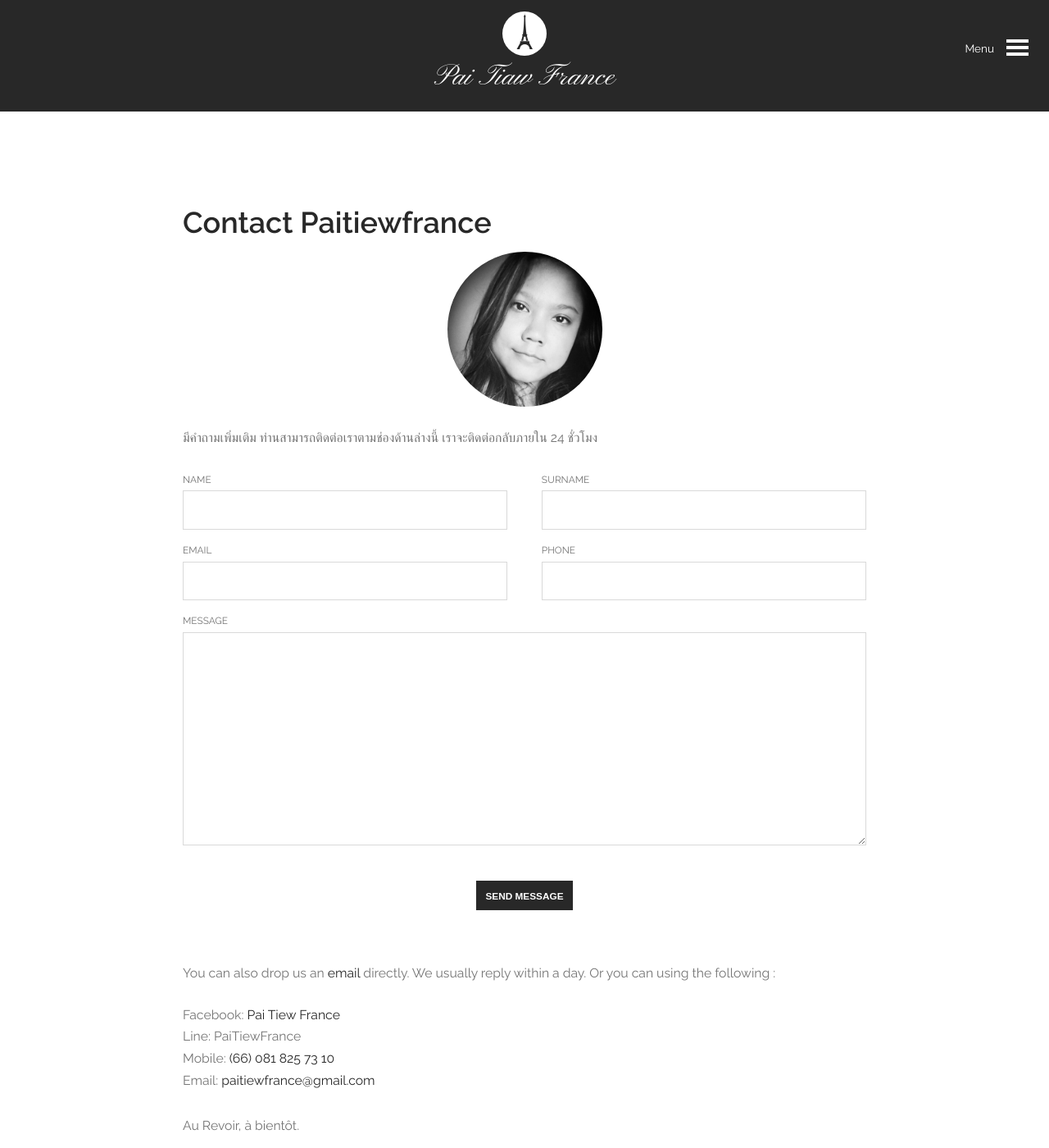
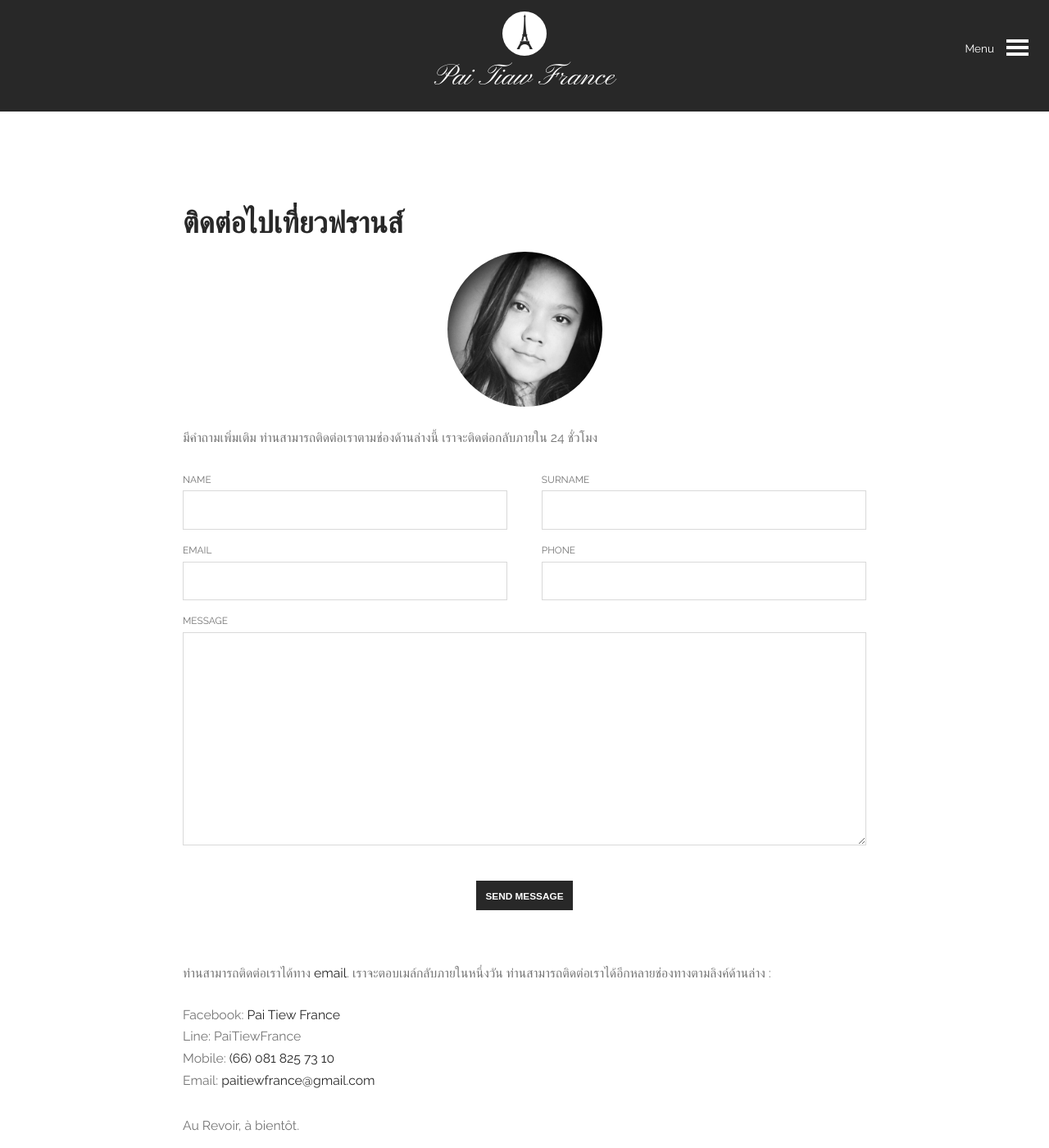
Before and after one commit to paitiewfrance/paitiewfrance.github.io, a Jekyll site: the page built from contact.md, in a window 1280 px wide and 1400 px high. Shown: the whole window at 82% size. Built offline with Jekyll 4.4.1, drawn with Linux system fonts in a browser that asks for light colours; nearby versions of some CDN libraries; some web fonts are replaced.

Commit message:
contact to thai

```diff
--- a/contact.md
+++ b/contact.md
@@ -6,12 +6,12 @@ keywords:  เที่ยวฝรั่งเศส,ทริปส่วน
 meta: เที่ยวฝรั่งเศส,ทริปส่วนตัว,เที่ยวโปรวองซ์,ฝรั่งเศสตอนตอนใต้
 sitemap:
   priority: 0.7
-  changefreq: 'monthly'
+  changefreq: 'weekly'
 ---
 
-## Contact Paitiewfrance
+## ติดต่อไปเที่ยวฟรานส์
 
-![Pooki](/img/pookie.jpg "Pookie")
+![Pookie](/img/pookie.jpg "Pookie")
 
 
 มีคำถามเพิ่มเติม ท่านสามารถติดต่อเราตามช่องด้านล่างนี้ เราจะติดต่อกลับภายใน 24 ชั่วโมง
@@ -53,7 +53,7 @@ sitemap:
 
 
 
-You can also drop us an [email](mailto:paitiewfrance@hotmail.com) directly. We usually reply within a day.  Or you can using the following :
+ท่านสามารถติดต่อเราได้ทาง [email](mailto:paitiewfrance@hotmail.com). เราจะตอบเมล์กลับภายในหนึ่งวัน ท่านสามารถติดต่อเราได้อีกหลายช่องทางตามลิงค์ด้านล่าง :
 
 - Facebook:  <span>[Pai Tiew France](https://www.facebook.com/paitiewfrance)</span>
 - Line: PaiTiewFrance
```
